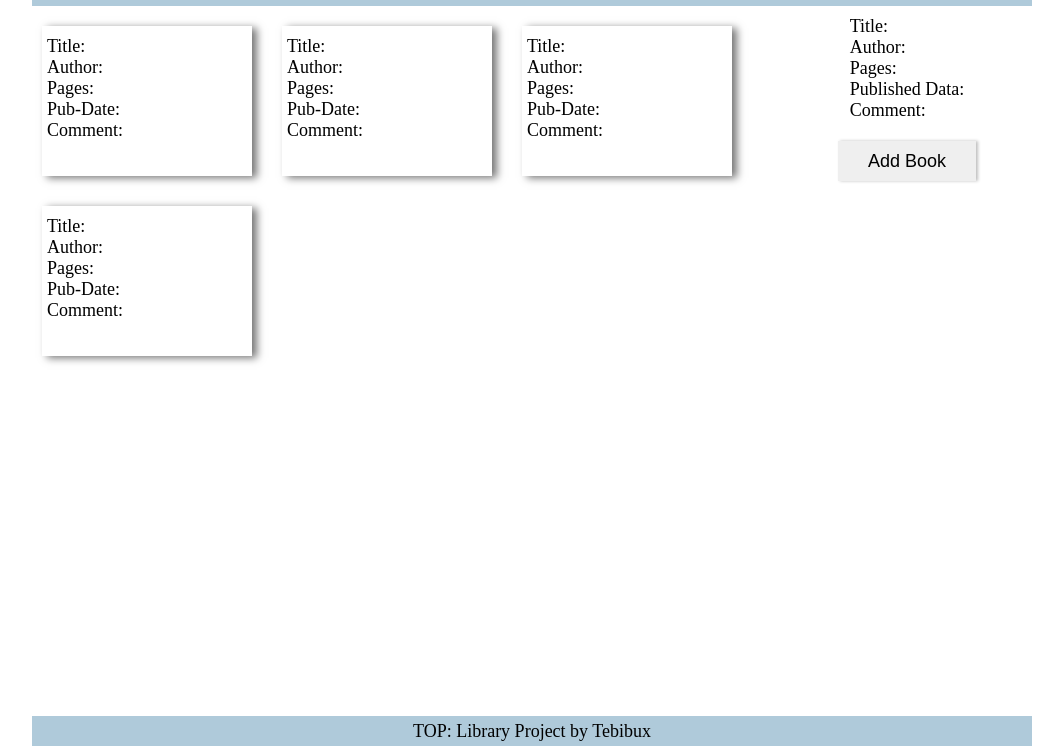
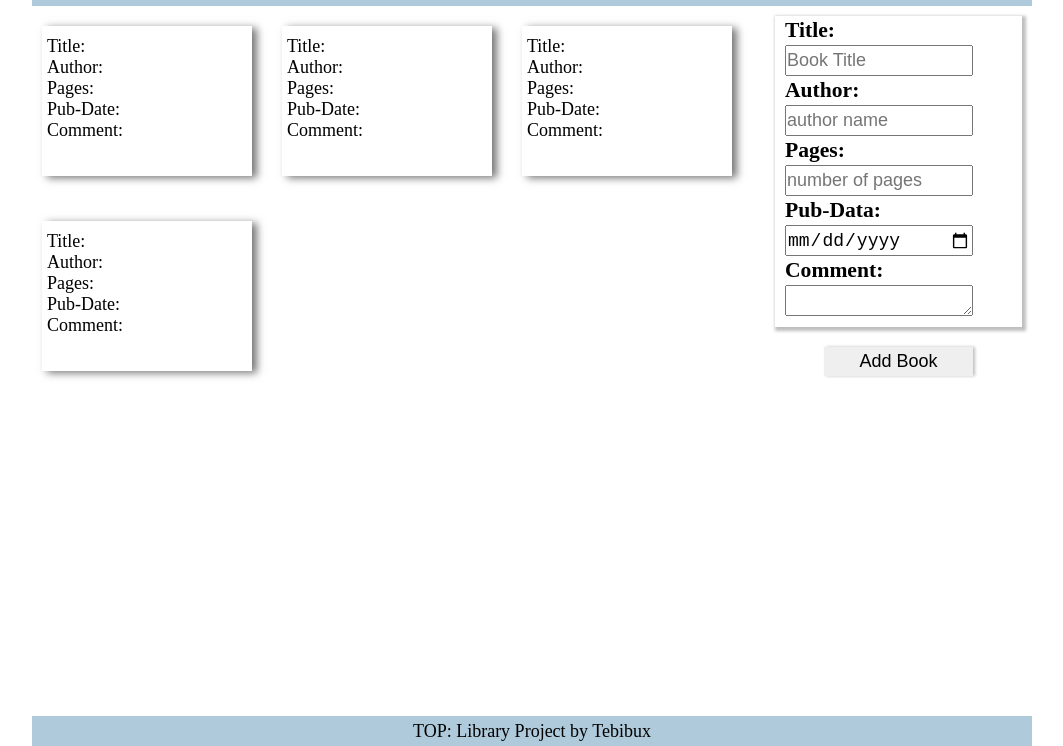
Before and after one commit to Tebibux/Library, a plain HTML site: page index.html in a window 1280 px wide. Shown: the part 54-800 px from the top of the page, without its empty margins (108-1171 px from the left). Drawn offline with Linux system fonts and the light colour scheme.

Commit message:
form done

```diff
--- a/css/style.css
+++ b/css/style.css
@@ -57,13 +57,8 @@ body {
 	height: 150px;
 	box-shadow: 5px 2px 8px 0px rgba(0, 0, 0, 0.54);
 }
-.book-description > ul > li{
-	display: flex;
-	flex-direction: column;
-	padding: 10px 15px;
-	justify-content: space-evenly;
-}
-.book > ul{
+
+.book>ul {
 	display: flex;
 	flex-direction: column;
 	padding-left: 5px;
@@ -79,12 +74,37 @@ body {
 	gap: 20px;
 }
 
-.book-description {
-	margin: 10px;
-	width: 240px;
-	height: 350px;
+.book-discription {
+	height: 120%;
+	box-shadow: 2px 2px 3px 2px rgba(0, 0, 0, 0.254);
+}
 
-	box-shadow: 5px 2px 8px 0px rgba(0, 0, 0, 0.54);
+.book-discription>form>ul {
+	display: flex;
+	flex-direction: column;
+}
+
+.book-discription>form>ul>li {
+	width: 80%;
+	padding-left: 10px;
+	height: 60px;
+	display: flex;
+	flex-direction: column;
+	justify-content: space-between;
+}
+
+input {
+	height: inherit;
+}
+
+label {
+	margin: 2px 0;
+	font-weight: bold;
+	font-size: 1.2rem;
+}
+
+textarea {
+	height: 50px;
 }
 
 button {
@@ -93,10 +113,12 @@ button {
 	border-style: none;
 	box-shadow: 2px 0px 3px 0px rgba(0, 0, 0, 0.254);
 }
-button:hover{
+
+button:hover {
 
 	background-color: #AFCADA;
 }
+
 /*	main ends here  */
 
 .footer {
--- a/index.html
+++ b/index.html
@@ -57,13 +57,31 @@
 			</div>
 			<div class="main-right">
 				<div class="book-discription">
-					<ul>
-						<li>Title:</li>
-						<li>Author:</li>
-						<li>Pages:</li>
-						<li>Published Data:</li>
-						<li>Comment:</li>
-					</ul>
+					<form action="">
+						<ul>
+							<li>
+								<label for="title">Title:</label>
+								<input type="text" name="Title" id="Title" placeholder="Book Title">
+							</li>
+							<li>
+								<label for="author">Author:</label>
+								<input type="text" name="author" id="author" placeholder="author name">
+							</li>
+							<li>
+								<label for="pages"> Pages:</label>
+								<input type="number" name="pages" id="pages" placeholder="number of pages" min="2">
+							</li>
+							<li>
+								<label for="pub_date">Pub-Data:</label>
+								<input type="date" name="pub_date" id="pub_date" placeholder="Pub-Data">
+							</li>
+							<li>
+								<label for="comment">Comment:</label>
+								<textarea id="comment" name="comment"></textarea>
+							</li>
+						</ul>
+					</form>
+
 				</div>
 				<button>Add Book</button>
 			</div>
```
